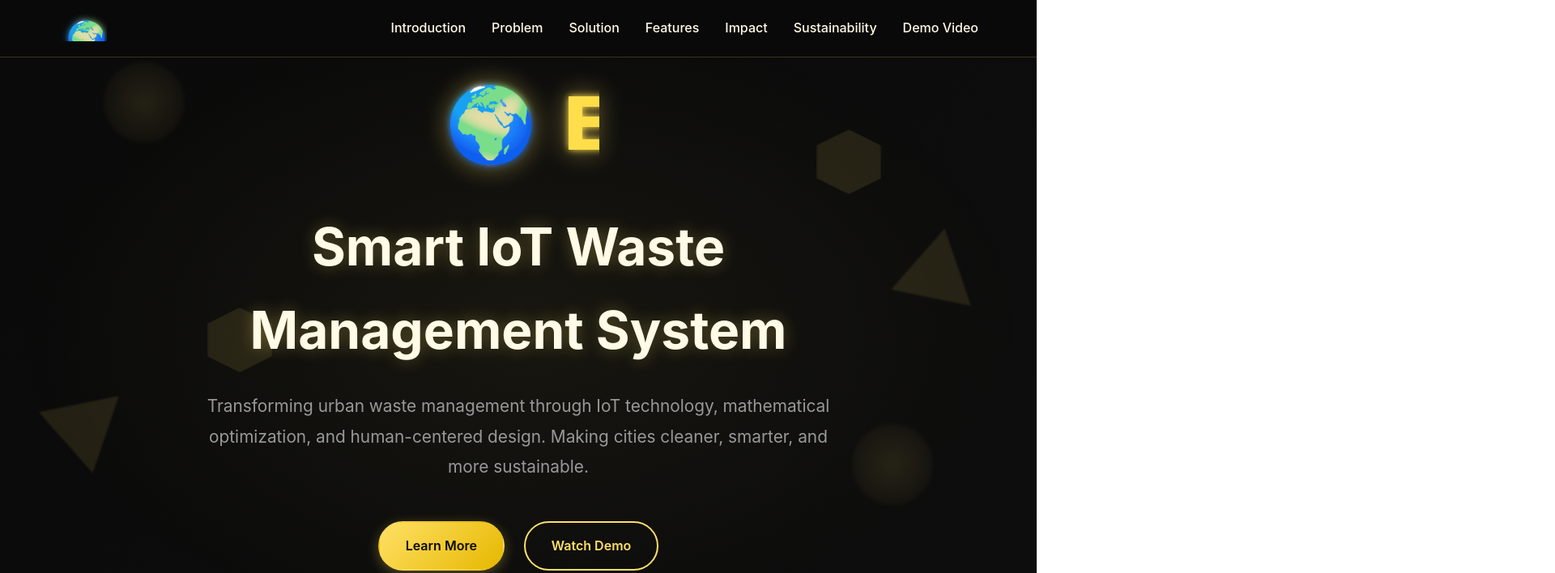
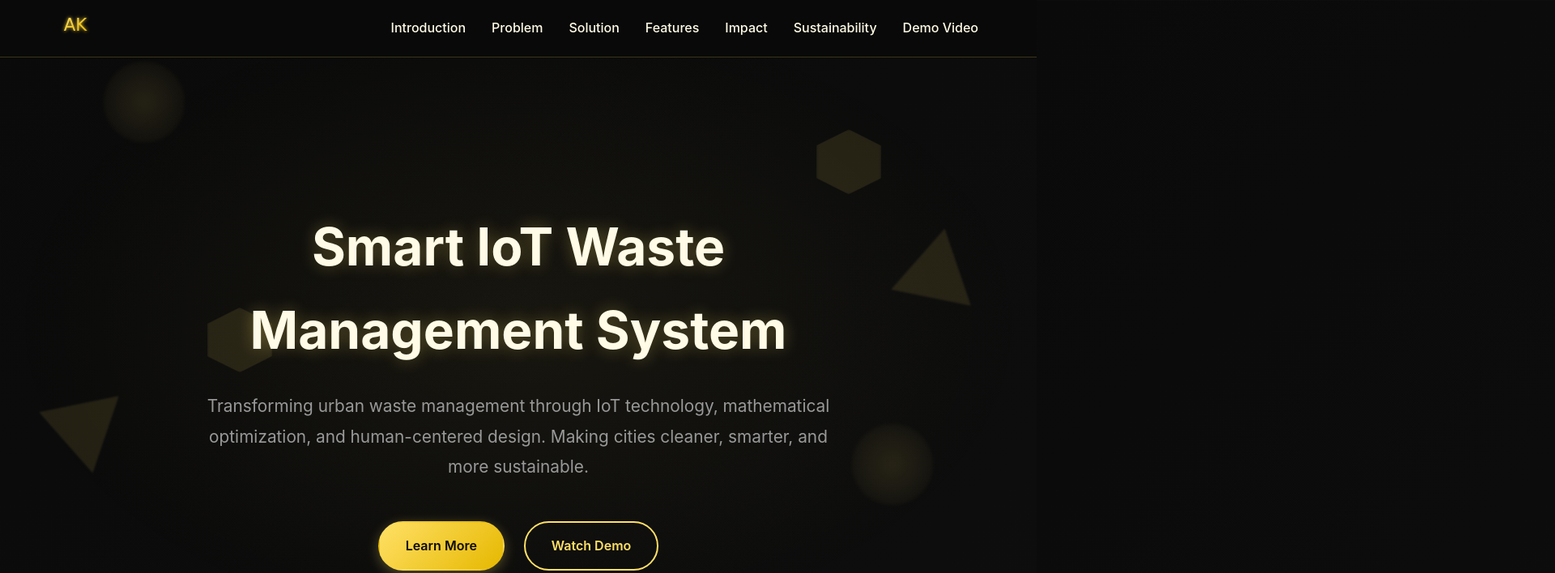
Before and after one commit to codecrafterak/AK_Blog, a website built with Vite: page EmptyBin.html in a window 1280 px wide. Shown: the top 708 px of the page at 81% size, 1920 px wide, since content can reach past the window. Built offline with nearby package versions, Linux system fonts and the light colour scheme.

Commit message:
project1logo1

```diff
--- a/EmptyBin.html
+++ b/EmptyBin.html
@@ -20,25 +20,22 @@
   <!-- Navigation -->
   <nav class="navbar">
     <div class="nav-container">
-      <div class="nav-logo">
-        <svg class="logo-svg" width="120" height="80" xmlns="http://www.w3.org/2000/svg">
+       <div class="nav-logo">
+        <svg class="logo-svg" viewBox="0 0 120 60" xmlns="http://www.w3.org/2000/svg">
           <defs>
-            <linearGradient id="heroLogoGradient" x1="0%" y1="0%" x2="100%" y2="0%">
-              <stop offset="0%" stop-color="#ffe066"/>
-              <stop offset="100%" stop-color="#ffd700"/>
+            <linearGradient id="logoGradient" x1="0%" y1="0%" x2="100%" y2="100%">
+              <stop offset="0%" style="stop-color:#ffe066;stop-opacity:1" />
+              <stop offset="100%" style="stop-color:#e6b800;stop-opacity:1" />
             </linearGradient>
-            <filter id="heroGlow" x="-50%" y="-50%" width="200%" height="200%">
-              <feGaussianBlur in="SourceGraphic" stdDeviation="4" result="blur"/>
+            <filter id="glow">
+              <feGaussianBlur stdDeviation="3" result="coloredBlur"/>
               <feMerge>
-                <feMergeNode in="blur"/>
+                <feMergeNode in="coloredBlur"/>
                 <feMergeNode in="SourceGraphic"/>
               </feMerge>
             </filter>
           </defs>
-          <text y="50" x="10" font-family="Cursive" font-size="40"
-                fill="url(#heroLogoGradient)" filter="url(#heroGlow)" font-weight="bold">
-            🌍 EB
-          </text>
+          <text x="10" y="40" font-family="Cursive" font-size="32" fill="url(#logoGradient)" filter="url(#glow)" fontweight="bold">AK</text>
         </svg>
       </div>
       <ul class="nav-menu">
@@ -58,10 +55,10 @@
   <section class="hero">
     <div class="hero-content">
       <div class="hero-logo">
-        <svg class="hero-logo-svg" width="200" height="120" xmlns="http://www.w3.org/2000/svg">
+        <svg class="hero-logo-svg" width="2000" height="120" xmlns="http://www.w3.org/2000/svg">
           <text y="90" x="10" font-family="Cursive" font-size="90"
                 fill="url(#heroLogoGradient)" filter="url(#heroGlow)" font-weight="bold">
-            🌍 EmptyBin
+            EmptyBin
           </text>
         </svg>
       </div>
```
